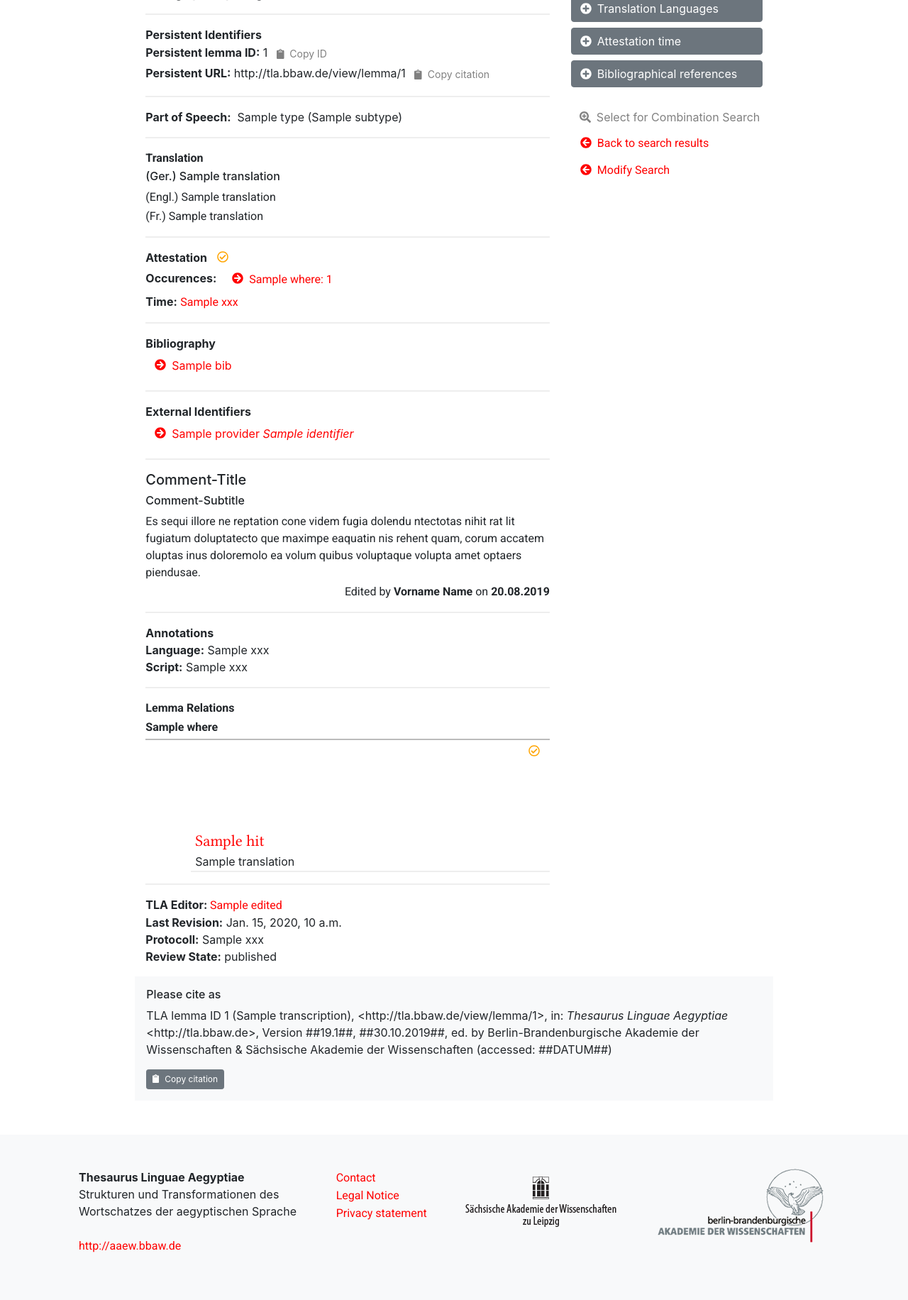
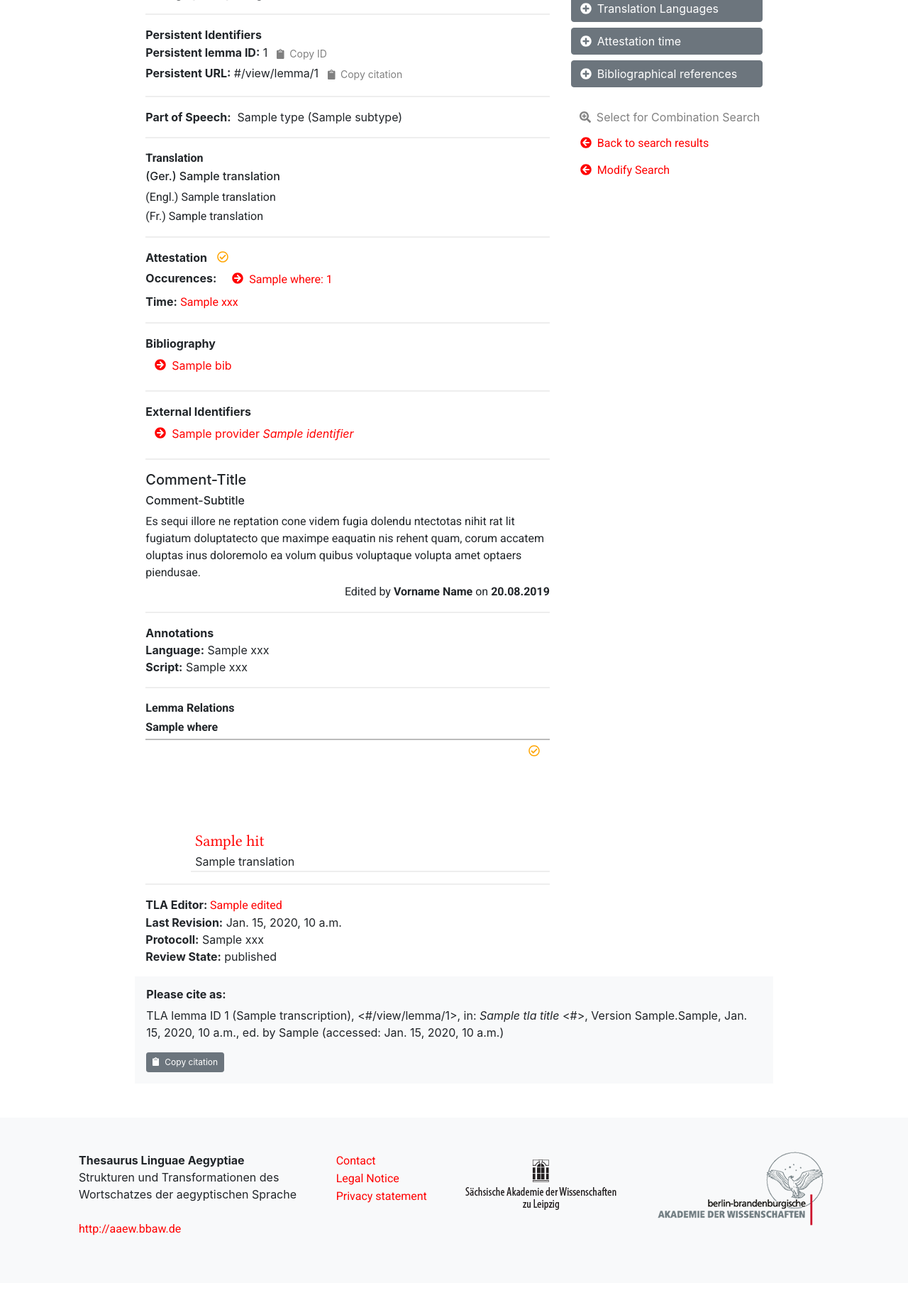
Before and after one commit to JKatzwinkel/tla-prototype-eval, a Django app: template webd/templates/details/lemma.html in a window 1280 px wide. Shown: the part 397-2229 px from the top of the page at 71% size. After the commit the page ends 2138 px from the top, so only its background shows below. Run offline with Django 3.2, Linux system fonts and the light colour scheme; the template is opened without the code that fills it: most values are stand-ins (such as "Sample title", 1, 10 or a date in 2020); a map, chart or similar area stays blank; some libraries are stand-ins or nearby versions.

Commit message:
Globale Var. für Zitationsfeld

```diff
--- a/webd/templates/details/lemma.html
+++ b/webd/templates/details/lemma.html
@@ -67,7 +67,7 @@
 				<hr>
 				<strong>Persistent Identifiers</strong>
 				<br><strong>Persistent lemma ID:</strong> {{lemma.id}}  <button type="button" class="btn btn-light btn-sm text-left text-decoration-none copy-to-clipboard-btn" onclick="copyStringToClipboard('{{lemma.id}}')"><span class="fa fa-clipboard"></span>Copy ID</button>
-				<br><strong>Persistent URL:</strong> http://tla.bbaw.de/view/lemma/{{lemma.id}} <button type="button" class="btn btn-light btn-sm text-left text-decoration-none copy-to-clipboard-btn" onclick="copyStringToClipboard('TLA lemma ID {{lemma.id}} ({% for word in lemma.words %}{{word.transcription}}{% endfor %}), &lt;http://tla.bbaw.de/view/lemma/{{lemma.id}}&gt;, in: Thesaurus Linguae Aegyptiae &lt;http://tla.bbaw.de&gt;, Version ##19.1##, ##30.10.2019##, ed. by Berlin-Brandenburgische Akademie der Wissenschaften & Sächsische Akademie der Wissenschaften (accessed: ##DATUM##)');"><span class="fa fa-clipboard"></span>Copy citation</button>
+				<br><strong>Persistent URL:</strong> {{tlaBaseURL}}/view/lemma/{{lemma.id}} <button type="button" class="btn btn-light btn-sm text-left text-decoration-none copy-to-clipboard-btn" onclick="copyStringToClipboard('TLA lemma ID {{lemma.id}} ({% for word in lemma.words %}{{word.transcription}}{% endfor %}), &lt;{{tlaBaseURL}}/view/lemma/{{lemma.id}}&gt;, in: {{tlaTitle}} &lt;{{tlaBaseURL}}&gt;, Version {{tlaVersion}}.{{tlaIssue}}, {{tlaReleaseDate}}, ed. by {{tlaEditor}} (accessed: {{dateToday}})');"><span class="fa fa-clipboard"></span>Copy citation</button>
 			</div>
 			<div class="grammar">
 				<hr>
@@ -353,14 +353,14 @@
 	<div class="row">
 		<!-- Zitationsfeld -->
 		<div class="bg-light citation mt-3 mb-4">
-			<p class="h6">Please cite as</p>
+			<p class="h6"><strong>Please cite as:</strong></p>
 				<!-- Version, Issue, Release-Date, heutiges Datum noch per globaler Variable holen -->
-			<blockquote>TLA lemma ID {{lemma.id}} ({% for word in lemma.words %}{{word.transcription}}{% endfor %}), &lt;http://tla.bbaw.de/view/lemma/{{lemma.id}}&gt;,
-				in: <i>Thesaurus Linguae Aegyptiae</i> &lt;http://tla.bbaw.de&gt;,
-				Version ##19.1##, ##30.10.2019##,
-				ed. by Berlin-Brandenburgische Akademie der Wissenschaften & Sächsische Akademie der Wissenschaften
-				(accessed: ##DATUM##)</blockquote>
-			<button type="button" class="btn btn-secondary btn-sm text-left text-decoration-none copy-to-clipboard-btn" onclick="copyStringToClipboard('TLA lemma ID {{lemma.id}} ({% for word in lemma.words %}{{word.transcription}}{% endfor %}), &lt;http://tla.bbaw.de/view/lemma/{{lemma.id}}&gt;, in: Thesaurus Linguae Aegyptiae &lt;http://tla.bbaw.de&gt;, Version ##19.1##, ##30.10.2019##, ed. by Berlin-Brandenburgische Akademie der Wissenschaften & Sächsische Akademie der Wissenschaften (accessed: ##DATUM##)');"><span class="fa fa-clipboard"></span>Copy citation</button>
+			<blockquote>TLA lemma ID {{lemma.id}} ({% for word in lemma.words %}{{word.transcription}}{% endfor %}), &lt;{{tlaBaseURL}}/view/lemma/{{lemma.id}}&gt;,
+				in: <i>{{tlaTitle}}</i> &lt;{{tlaBaseURL}}&gt;,
+				Version {{tlaVersion}}.{{tlaIssue}}, {{tlaReleaseDate}},
+				ed. by {{tlaEditor}}
+				(accessed: {{dateToday}})</blockquote>
+			<button type="button" class="btn btn-secondary btn-sm text-left text-decoration-none copy-to-clipboard-btn" onclick="copyStringToClipboard('TLA lemma ID {{lemma.id}} ({% for word in lemma.words %}{{word.transcription}}{% endfor %}), &lt;{{tlaBaseURL}}/view/lemma/{{lemma.id}}&gt;, in: {{tlaTitle}} &lt;{{tlaBaseURL}}&gt;, Version {{tlaVersion}}.{{tlaIssue}}, {{tlaReleaseDate}}, ed. by {{tlaEditor}} (accessed: {{dateToday}})');"><span class="fa fa-clipboard"></span>Copy citation</button>
 		</div>
 	</div> <!-- /.row -->
 
```
Also changed, not shown: webd/detail/views.py (+20 -4 lines).
